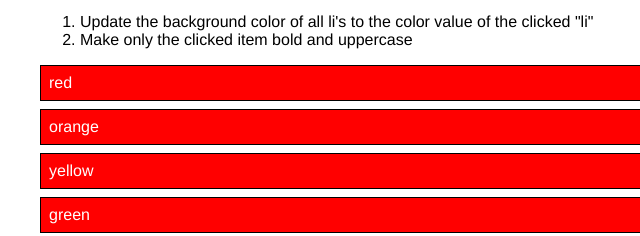
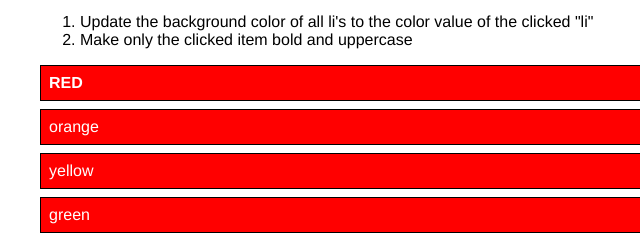
Before and after one commit to mbau/CAPP30370, a plain HTML site: page projects/project18/index.html in a window 1280 px wide. Both pictures are taken after a click on the item "red". Shown: the part 200-436 px from the top of the page, 0-640 px from the left. Drawn offline with nearby package versions, Linux system fonts and the light colour scheme.

Commit message:
final commit

```diff
--- a/projects/project18/index.html
+++ b/projects/project18/index.html
@@ -46,6 +46,10 @@
   // Task One code
   $("#colors li").click(function () {
     var index = $(this).index();
+    $(this).css("text-transform","uppercase");
+    $(this).css("font-weight","bold");
+    $(this).siblings().css("text-transform","lowercase");
+    $(this).siblings().css("font-weight","normal");
     if (index == 0){
       $(".color-list li").css("background-color","red");
     } else if (index == 1) {
```
